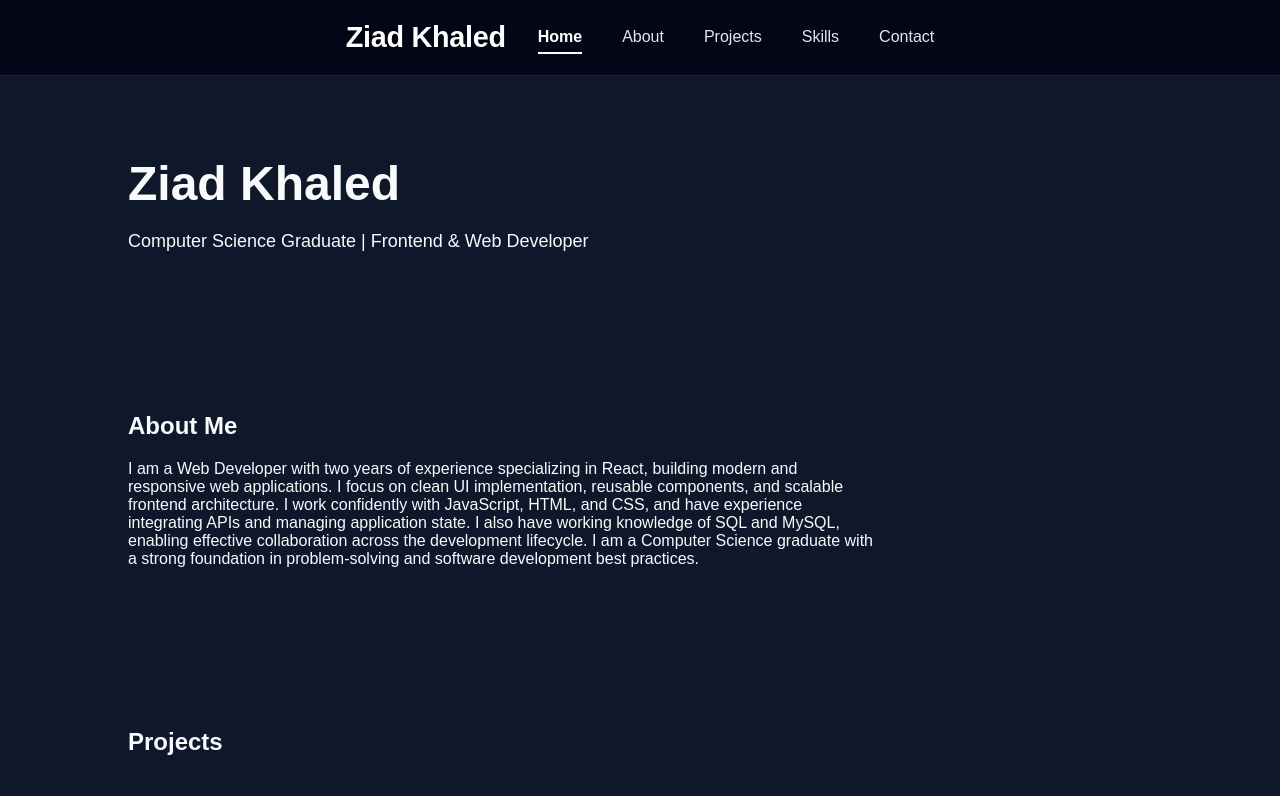
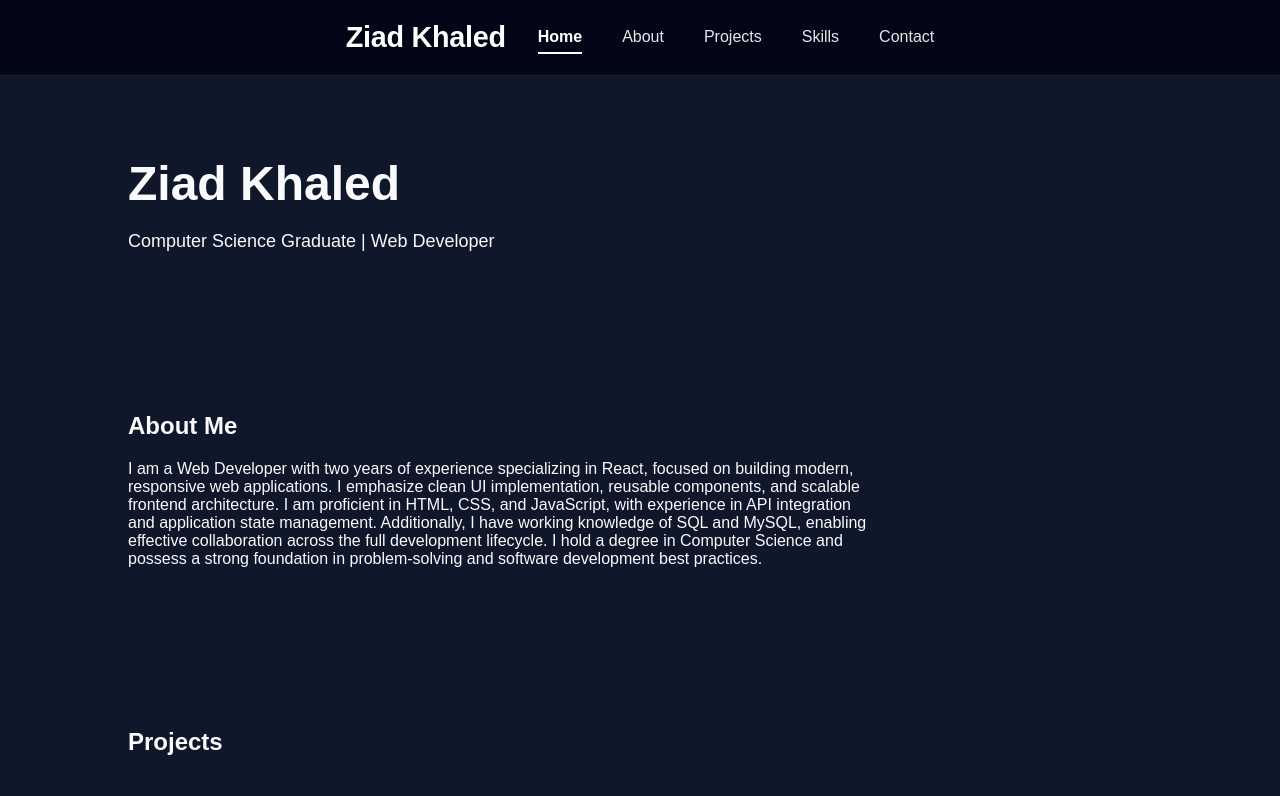
Before and after one commit to Ziadkhaled005/portfolio, a React (Vite) app: page / in a window 1280 px wide. Shown: the top 796 px of the page. Built offline with nearby package versions, Linux system fonts and the light colour scheme.

Commit message:
changed the hero and the about me

```diff
--- a/src/sections/About.jsx
+++ b/src/sections/About.jsx
@@ -5,15 +5,15 @@ function About() {
 
             <p style={{ marginTop: "20px", maxWidth: "750px" }}>
                 I am a Web Developer with two years of experience specializing
-                in React, building modern and responsive web applications. I
-                focus on clean UI implementation, reusable components, and
-                scalable frontend architecture. I work confidently with
-                JavaScript, HTML, and CSS, and have experience integrating APIs
-                and managing application state. I also have working knowledge of
-                SQL and MySQL, enabling effective collaboration across the
-                development lifecycle. I am a Computer Science graduate with a
-                strong foundation in problem-solving and software development
-                best practices.
+                in React, focused on building modern, responsive web
+                applications. I emphasize clean UI implementation, reusable
+                components, and scalable frontend architecture. I am proficient
+                in HTML, CSS, and JavaScript, with experience in API integration
+                and application state management. Additionally, I have working
+                knowledge of SQL and MySQL, enabling effective collaboration
+                across the full development lifecycle. I hold a degree in
+                Computer Science and possess a strong foundation in
+                problem-solving and software development best practices.
             </p>
         </section>
     );
--- a/src/sections/Hero.jsx
+++ b/src/sections/Hero.jsx
@@ -3,7 +3,7 @@ function Hero() {
         <section>
             <h1 style={{ fontSize: "48px" }}>Ziad Khaled</h1>
             <p style={{ marginTop: "20px", fontSize: "18px" }}>
-                Computer Science Graduate | Frontend & Web Developer
+                Computer Science Graduate | Web Developer
             </p>
         </section>
     );
```
